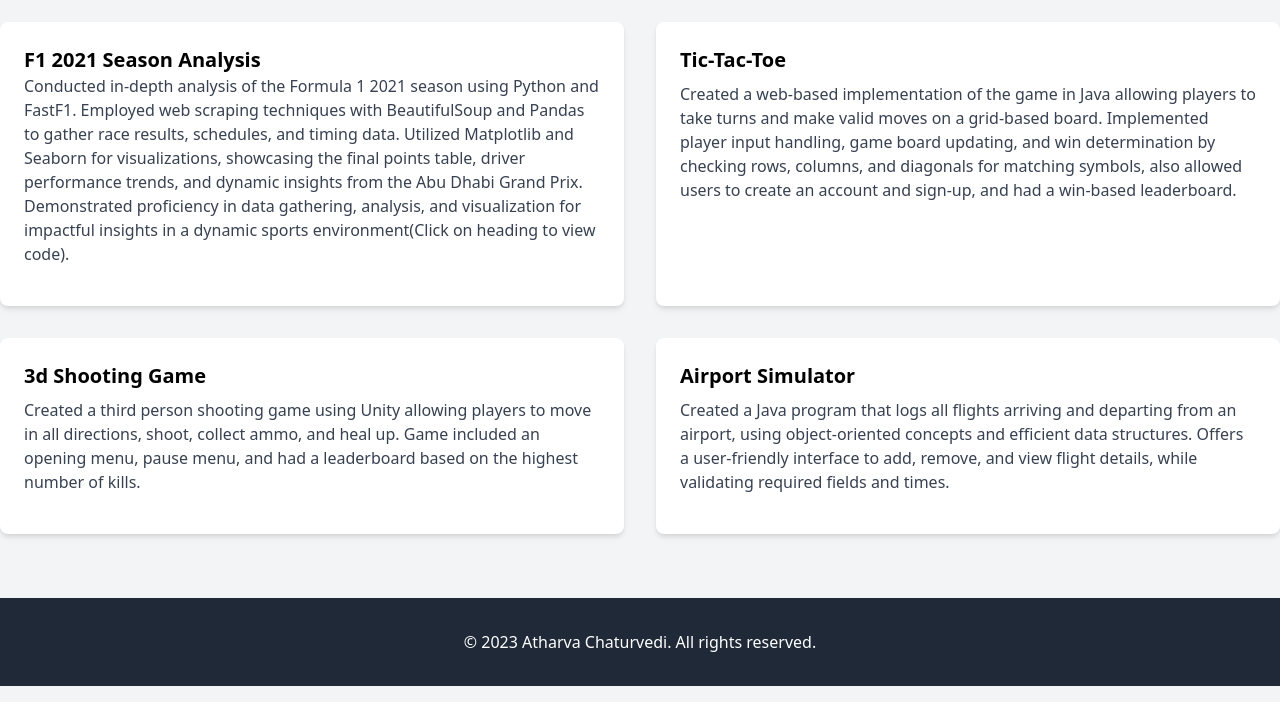
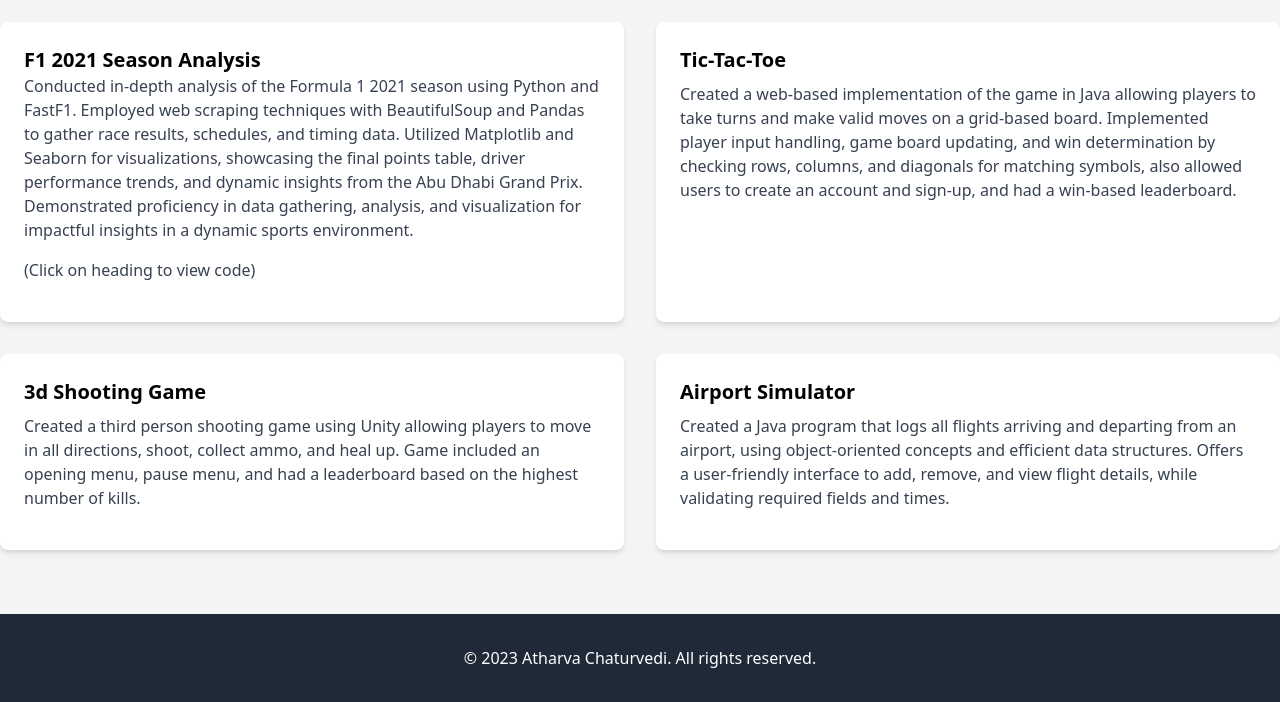
Before and after one commit to AtharvaChaturvedi01/AtharvaChaturvedi01.github.io, a plain HTML site: page projects.html in a window 1280 px wide. Shown: the part 190-892 px from the top of the page. Drawn offline with nearby package versions, Linux system fonts and the light colour scheme.

Commit message:
Update projects.html

```diff
--- a/projects.html
+++ b/projects.html
@@ -38,7 +38,8 @@
             <!-- Project Card 1 -->
             <div class="bg-white p-6 rounded-lg shadow-md">
                 <h3><a href = "https://github.com/AtharvaChaturvedi01/F1_2021_Season_Analysis.github.io/blob/main/F1_2021_Season_Analysis.ipynb" class="text-xl font-semibold mb-2">F1 2021 Season Analysis</a></h3>
-                <p class="text-gray-700 mb-4">Conducted in-depth analysis of the Formula 1 2021 season using Python and FastF1. Employed web scraping techniques with BeautifulSoup and Pandas to gather race results, schedules, and timing data. Utilized Matplotlib and Seaborn for visualizations, showcasing the final points table, driver performance trends, and dynamic insights from the Abu Dhabi Grand Prix. Demonstrated proficiency in data gathering, analysis, and visualization for impactful insights in a dynamic sports environment(Click on heading to view code).</p>
+                <p class="text-gray-700 mb-4">Conducted in-depth analysis of the Formula 1 2021 season using Python and FastF1. Employed web scraping techniques with BeautifulSoup and Pandas to gather race results, schedules, and timing data. Utilized Matplotlib and Seaborn for visualizations, showcasing the final points table, driver performance trends, and dynamic insights from the Abu Dhabi Grand Prix. Demonstrated proficiency in data gathering, analysis, and visualization for impactful insights in a dynamic sports environment.</p>
+                <p class="text-gray-700 mb-4">(Click on heading to view code) </p>
             </div>
 
             <!-- Project Card 2 -->
```
